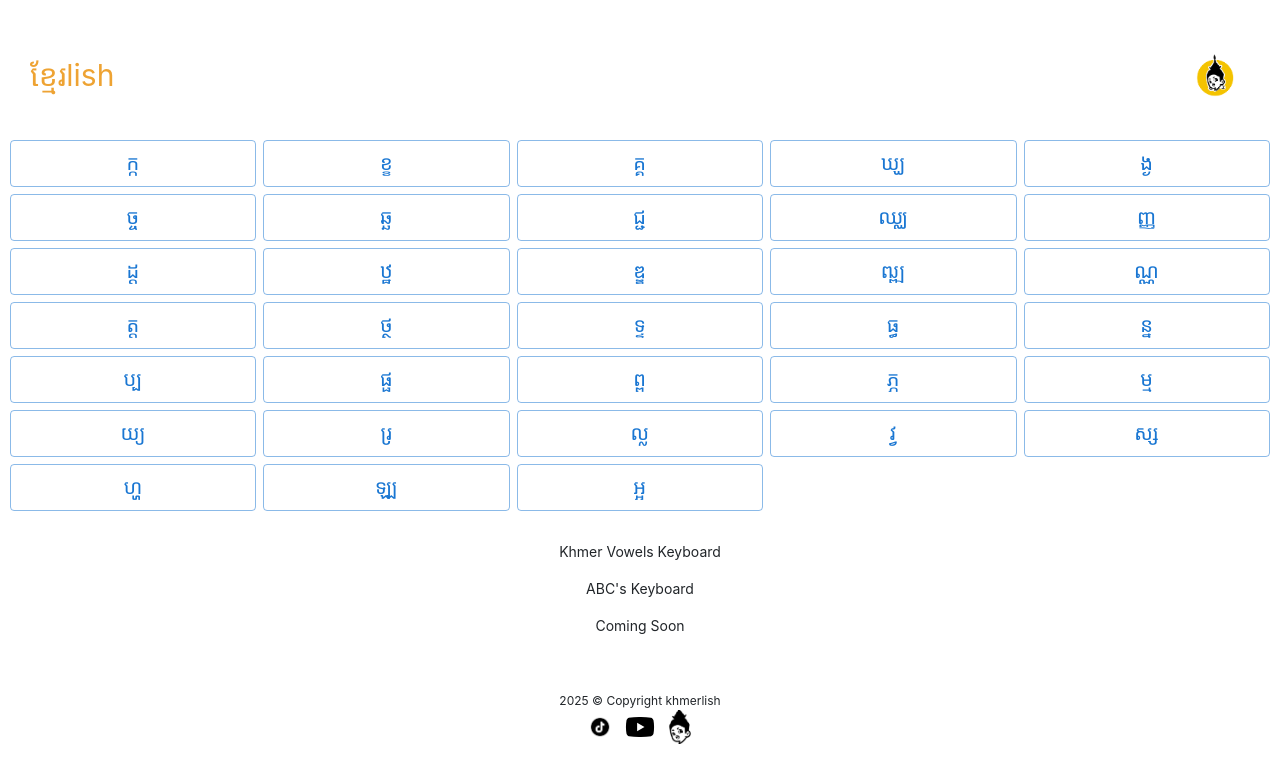
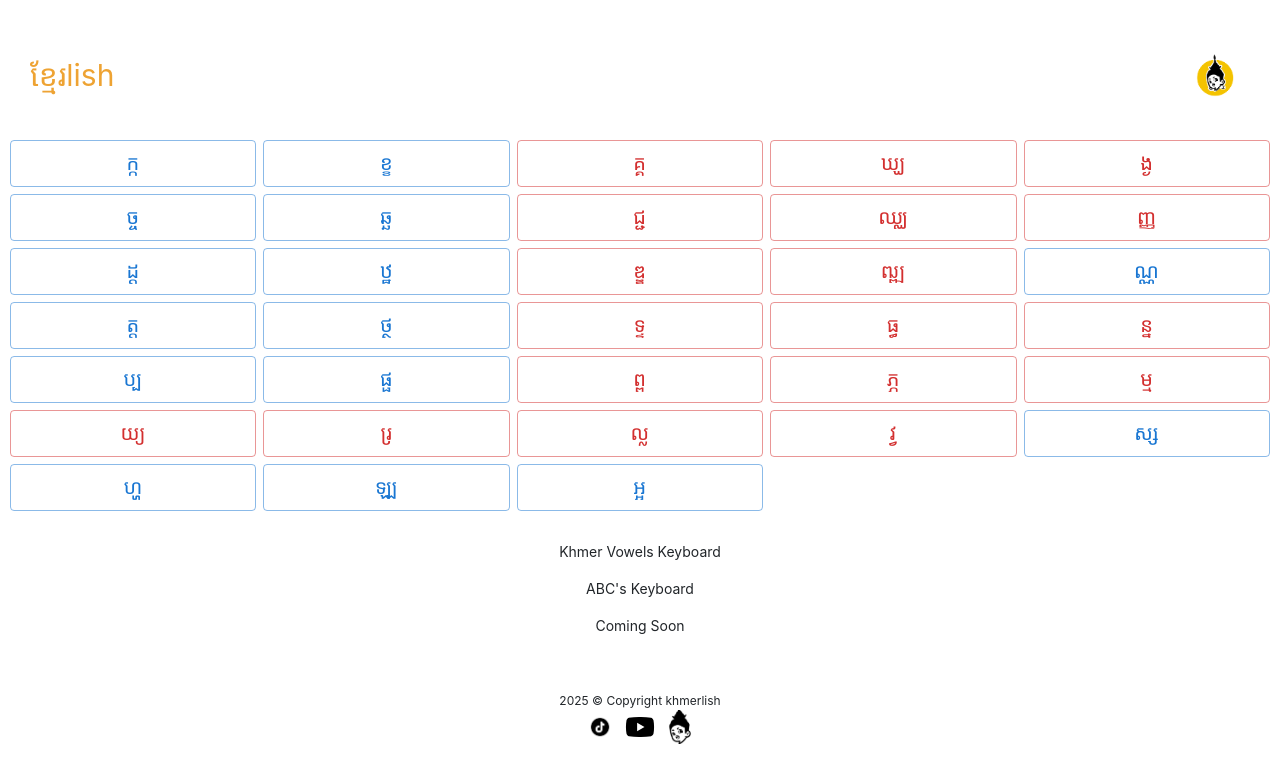
Before and after one commit to raksalim/gh-pages-khmerlish-learning-website, a React (Vite) app: page / in a window 1280 px wide. Shown: the top 782 px of the page. Built offline with nearby package versions, Linux system fonts and the light colour scheme.

Commit message:
letter colors

```diff
--- a/src/data/letterConstants.ts
+++ b/src/data/letterConstants.ts
@@ -33,3 +33,21 @@ export const khmerConsonantsAll: string[] = [
 	'ឡ',
 	'អ',
 ];
+
+export const khmerConsonantsAh: string[] = [
+	'ក',
+	'ខ',
+	'ច',
+	'ឆ',
+	'ដ',
+	'ឋ',
+	'ណ',
+	'ត',
+	'ថ',
+	'ប',
+	'ផ',
+	'ស',
+	'ហ',
+	'ឡ',
+	'អ',
+]
--- a/src/pages/KhmerWordPractice.tsx
+++ b/src/pages/KhmerWordPractice.tsx
@@ -1,5 +1,5 @@
 // import { useState } from "react"
-import { khmerConsonantsAll } from "../data/letterConstants"
+import { khmerConsonantsAh, khmerConsonantsAll } from "../data/letterConstants"
 import { Button } from "@mui/material"
 
 export const KhmerWordPractice = () => {
@@ -19,7 +19,9 @@ export const KhmerWordPractice = () => {
                 {
                     khmerConsonantsAll.map((letter, idx) =>
                         <div style={{ display: "flex", flexDirection: "column", alignItems: "center", textAlign: "center" }} key={idx}>
-                            <Button variant="outlined"
+                            <Button
+                                variant="outlined"
+                                color={khmerConsonantsAh.includes(letter) ? "primary" : "error"}
                                 fullWidth
                                 style={{ fontSize: "20px" }}
                                 // onClick={() => { setConsonent(letter); new Audio(`/sound/consonants/c-${idx + 1}.wav`).play() }}
@@ -51,6 +53,6 @@ export const KhmerWordPractice = () => {
             }
             <p>{`is "កា" === consonent + vowel៖ ${"កា" === consonent + vowel}`}</p> */}
 
-        </div>
+        </div >
     )
 }
```
